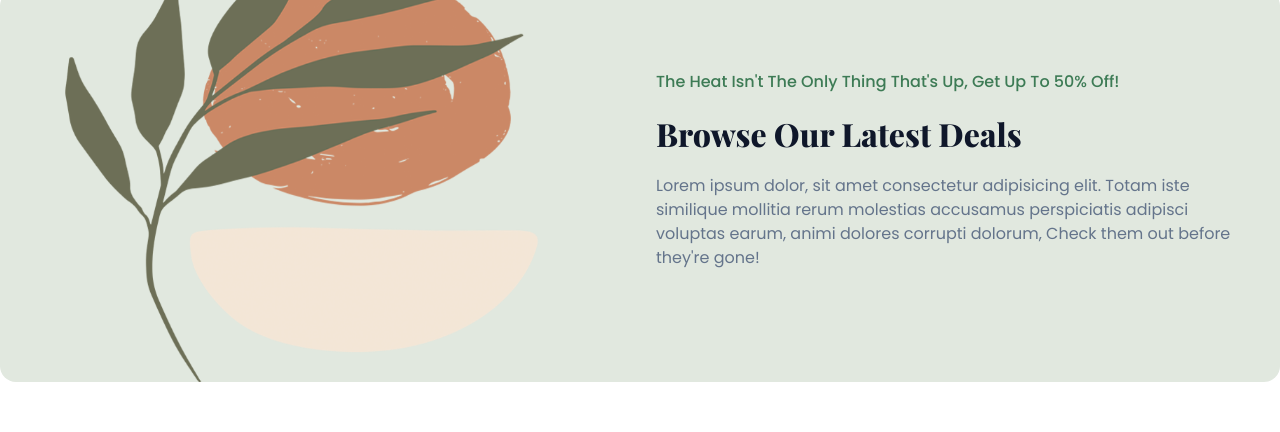
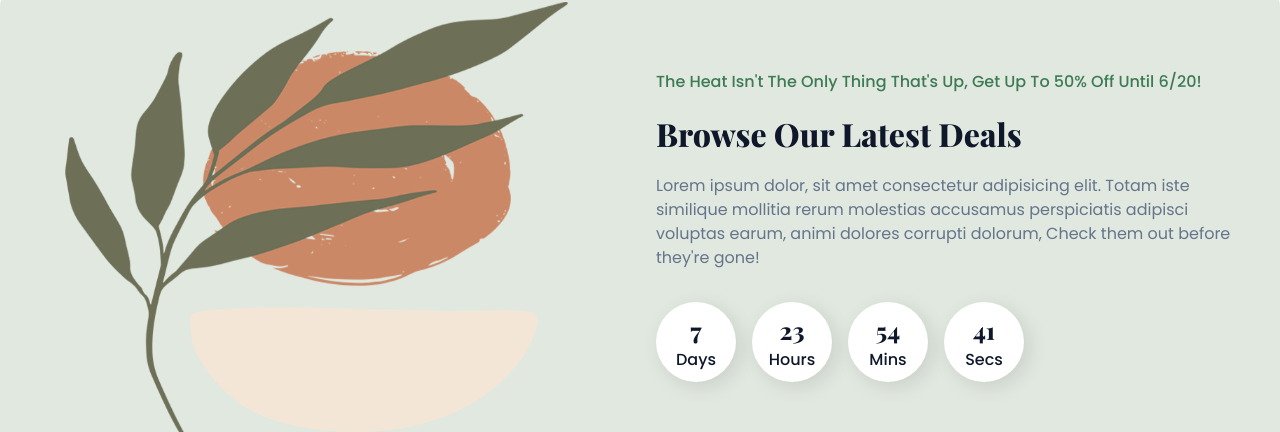
Before and after one commit to ColeDre/ecommerce-portfolio-project, a React (Vite) app in the folder client/: page / in a window 1280 px wide. Shown: the part 2373-2805 px from the top of the page. Before the commit the page ends 2755 px from the top, so only its background shows below. Built offline with nearby package versions, Linux system fonts and the light colour scheme.

Commit message:
add useEffect to update dealActive state, add date to dealtagline

```diff
--- a/client/src/pages/home/DealSection.jsx
+++ b/client/src/pages/home/DealSection.jsx
@@ -1,14 +1,22 @@
-import React from 'react'
+import React, { useState, useEffect } from 'react'
 import DealCountdown from './DealCountdown'
 import dealImgSummer from '../../assets/deals/deals-4.png'
-// import dealImgFall from '../../assets/deals/deals-3.png'
+import { getDealEndDate, isDealActive } from '../../utils/dealSectionUtils'
 
 
 
-const DealSection = ({ dealEndsDate, dealActive }) => {
+const DealSection = () => {
+  // TODO: These both are going to need backend validations
+  // TODO: setting to false messes with the styling of the dealImg
+  const [dealActive, setDealActive] = useState(isDealActive())
+  const dealEndDate = getDealEndDate()
 
   // const dealCountDown;
-  let dealTagline = `The heat isn't the only thing that's up, get Up to 50% off!`
+  let dealTagline = `The heat isn't the only thing that's up, get Up to 50% off until ${dealEndDate.getMonth()+1}/${dealEndDate.getDate()}! `
+
+  useEffect(() => {
+    setDealActive(isDealActive())
+  }, [])
 
   return (
     <section className='section__container deals__container'>
@@ -24,7 +32,7 @@ const DealSection = ({ dealEndsDate, dealActive }) => {
         {
           // TODO: setting dealActive to false resizes dealImgSummer
           dealActive &&
-          <DealCountdown endDate={dealEndsDate}/>
+          <DealCountdown endDate={dealEndDate}/>
         }
       </div>
     </section>
```
